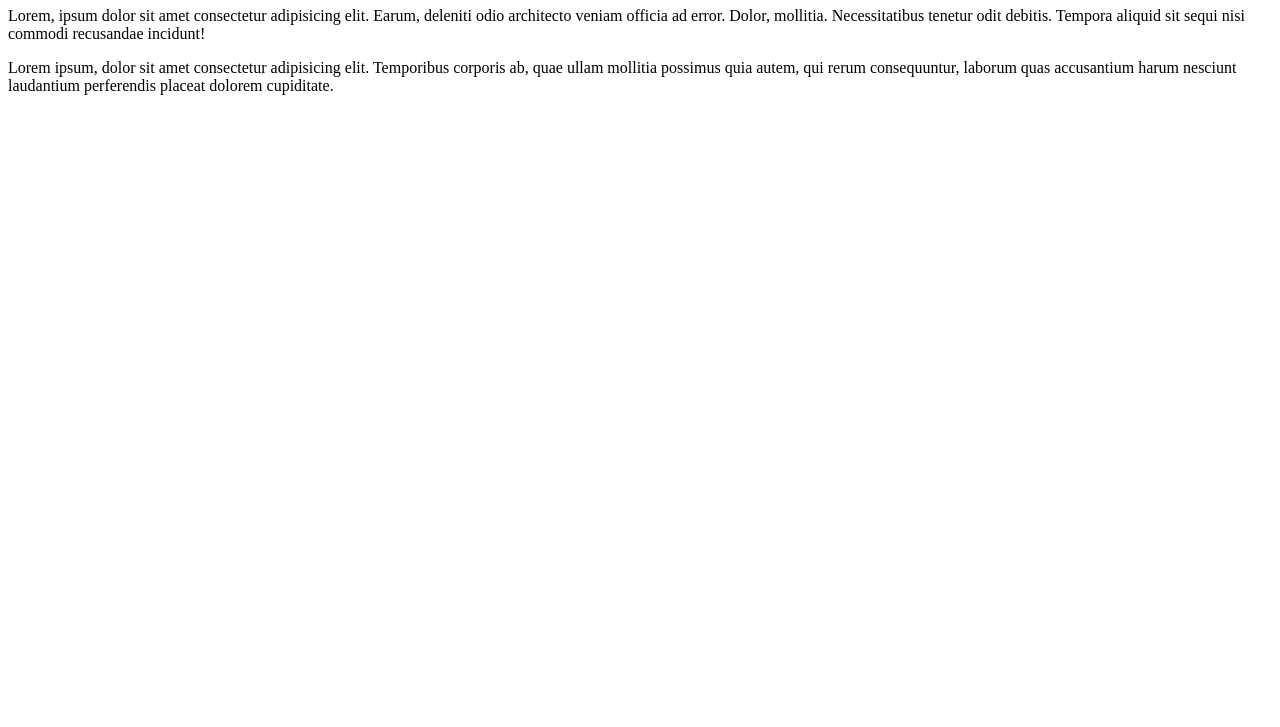
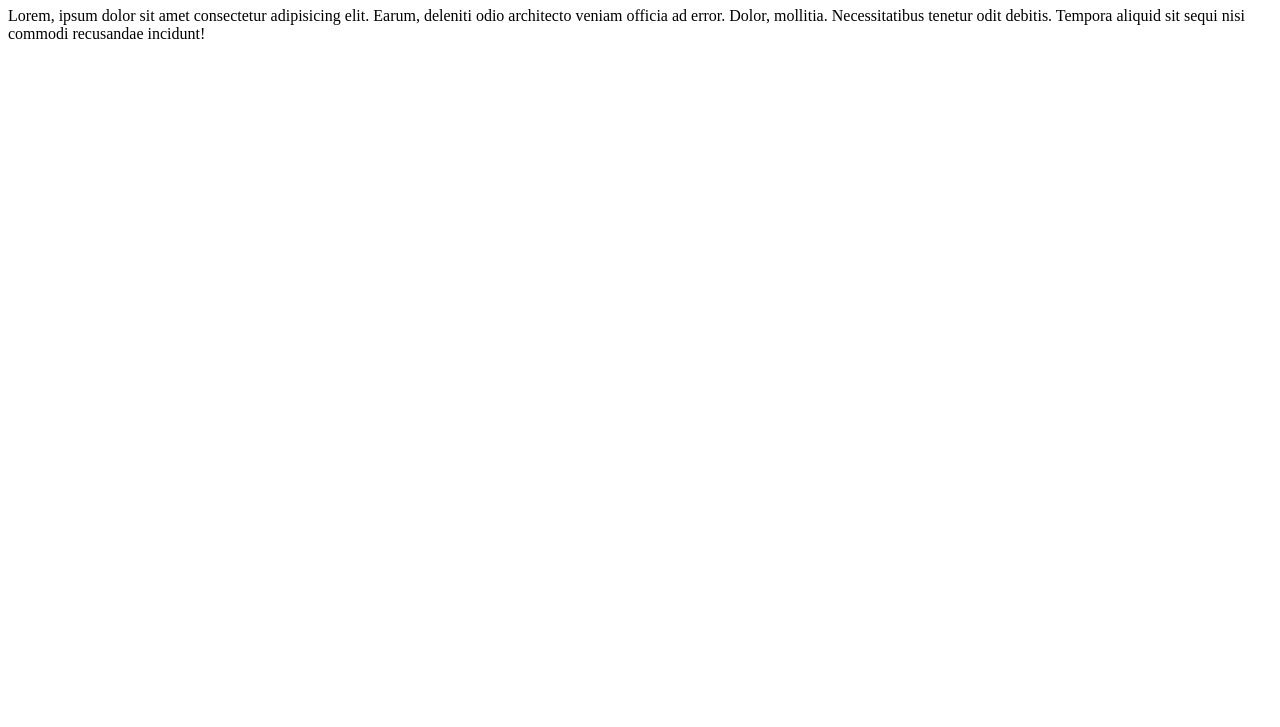
Before and after one commit to exson2/qwe, a plain HTML site: page index.html in a window 1280 px wide. Shown: the part 73-800 px from the top of the page. Drawn offline with Linux system fonts and the light colour scheme.

Commit message:
removed para

```diff
--- a/index.html
+++ b/index.html
@@ -9,7 +9,6 @@
     <main>
         <h1>Heading</h1>
         <p>Lorem, ipsum dolor sit amet consectetur adipisicing elit. Earum, deleniti odio architecto veniam officia ad error. Dolor, mollitia. Necessitatibus tenetur odit debitis. Tempora aliquid sit sequi nisi commodi recusandae incidunt!</p>
-        <p>Lorem ipsum, dolor sit amet consectetur adipisicing elit. Temporibus corporis ab, quae ullam mollitia possimus quia autem, qui rerum consequuntur, laborum quas accusantium harum nesciunt laudantium perferendis placeat dolorem cupiditate.</p>
     </main>
 </body>
 </html>
```
